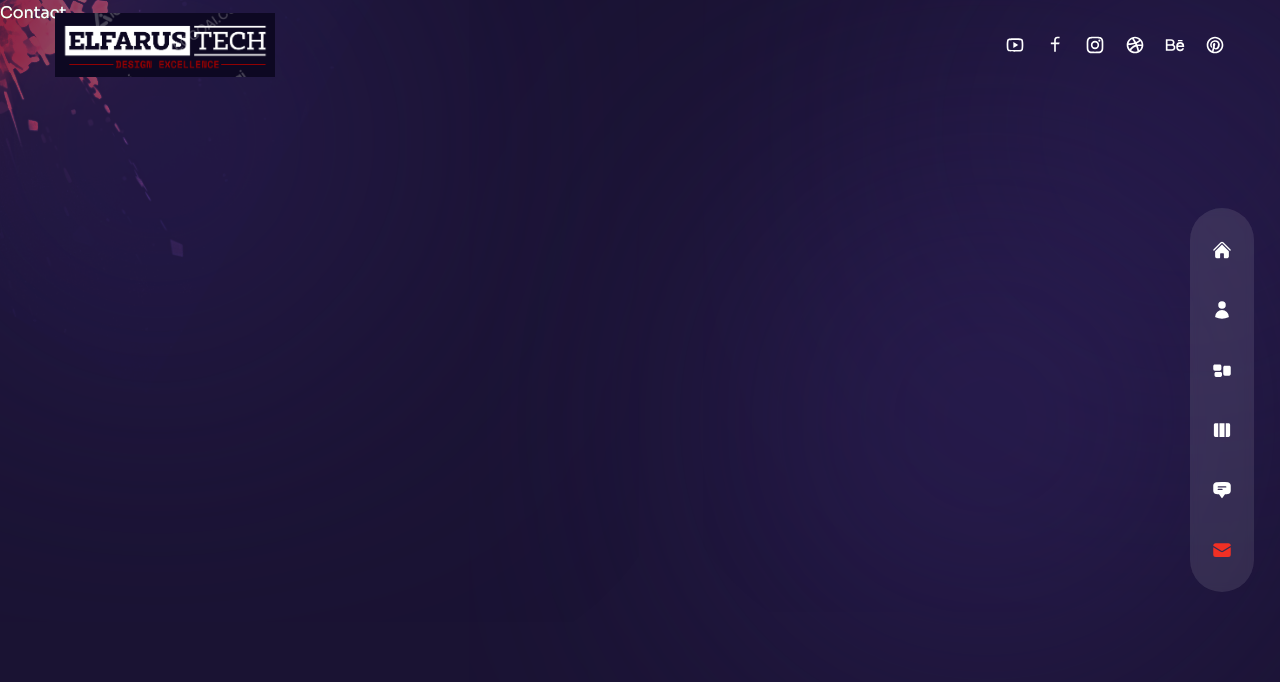
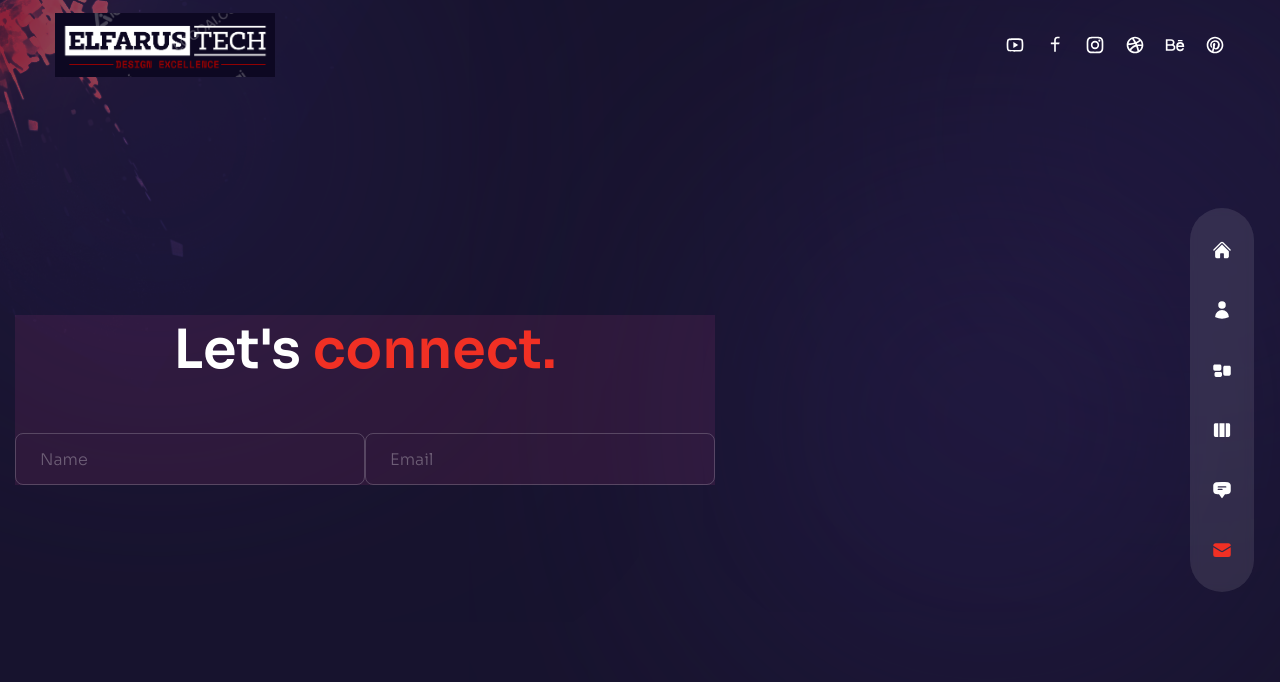
Before and after one commit to Besufekad-HAZ/Elfarus-Portfolio, a Next.js app: page /contact in a window 1280 px wide. Shown: the top 682 px of the page. Built offline with nearby package versions, Linux system fonts and the light colour scheme.

Commit message:
Start working on the contact form

```diff
--- a/pages/contact/index.js
+++ b/pages/contact/index.js
@@ -11,7 +11,30 @@
 import { fadeIn } from "../../variants";
 
 const Contact = () => {
-  return <div>Contact</div>;
+  return (
+    <div className="h-full bg-primary/30">
+      <div
+        className="container mx-auo py-32 text-center xl:text-left
+      flex items-center h-full"
+      >
+        {/* Text and form  */}
+        <div className="flex flex-col w-full max-w-[700px] bg-pink-500/10">
+          {/* text */}
+          <h2 className="h2 text-center mb-12">
+            Let's <span className="text-accent">connect.</span>
+          </h2>
+          {/* form  */}
+          <form>
+            {/* input group */}
+            <div className="flex">
+              <input type="text" placeholder="name" className="input" />
+              <input type="text" placeholder="email" className="input" />
+            </div>
+          </form>
+        </div>
+      </div>
+    </div>
+  );
 };
 
 export default Contact;
```
